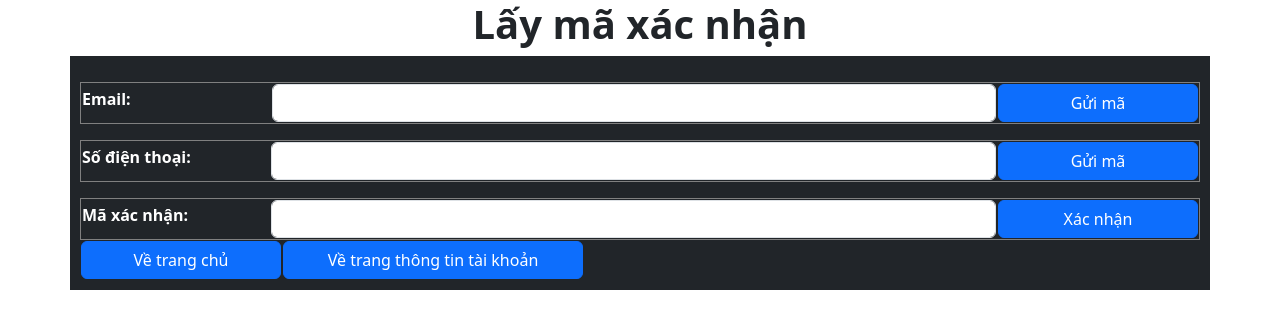
After one commit to VIE-SkyLord/WebappMocQuanStudent, a PHP site: page /getverificationcode.php in a window 1280 px wide. The commit adds this page. Shown: the top 329 px of the page. Run offline with PHP 8.4, Linux system fonts and the light colour scheme; the visitor is signed in with stand-in values (Sample User, id 1); some libraries are stand-ins or nearby versions.

Commit message:
Add files via upload

```diff
--- /dev/null
+++ b/getverificationcode.php
@@ -0,0 +1,115 @@
+<?php
+    session_start();
+    if(empty($_SESSION['username']))
+    {
+        header("location: login.php");
+    }
+    else
+    {
+        $id = $_SESSION['id'];
+        $displayname = $_SESSION['displayname'];
+        $username = $_SESSION['username'];
+        $email = $_SESSION['email'];
+        $phonenumber = $_SESSION['phonenumber'];
+    }
+?>
+
+<!DOCTYPE html>
+<html lang="en" xmlns="http://www.w3.org/1999/xhtml">
+<head>
+    <meta charset="utf-8" />
+    <title>Lấy mã xác nhận</title>
+
+    <!-- BOOTSTRAP5 CSS -->
+    <link href="https://cdn.jsdelivr.net/npm/bootstrap@5.3.1/dist/css/bootstrap.min.css" rel="stylesheet">
+
+    <!-- ICONS -->
+    <script src="https://kit.fontawesome.com/f443c421d0.js" crossorigin="anonymous"></script>
+
+    <!-- BOOTSTRAP5 JS -->
+    <script src="https://cdn.jsdelivr.net/npm/bootstrap@5.3.1/dist/js/bootstrap.bundle.min.js"></script>
+</head>
+<body>
+    <header style="text-align: center">
+        <h1><b>Lấy mã xác nhận</b></h1>
+    </header>
+
+    <content>
+        <div class="container bg-dark" style="padding: 10px">
+            <form method="post" onsubmit="return handleSubmit(this)">
+                <table style="color: white; width: 100%" border="1">
+                    <div class="mb-3 mt-3">
+                        <tr>
+                            <th style="width: 20%"><label for="email" class="form-label">Email:</label></th>
+                            <td style="width: 100%"><input type="text" class="form-control" style="width:100%" name="email" id="email"></td>
+                            <td class="float-end"><input type="submit" class="btn btn-primary" style="width:200px" name="sendemail" value="Gửi mã"></td>
+                        </tr>
+                    </div>
+                </table>
+            </form>
+            <form method="post" onsubmit="return handleSubmit(this)">
+                <table style="color: white; width: 100%" border="1">
+                    <div class="mb-3 mt-3">
+                        <tr>
+                            <th style="width: 20%"><label for="phonenumber" class="form-label">Số điện thoại:</label></th>
+                            <td style="width: 100%"><input type="text" class="form-control" style="width:100%" name="phonenumber" id="phonenumber"></td>
+                            <td class="float-end"><input type="submit" class="btn btn-primary" style="width:200px" name="sendphonenumber" value="Gửi mã"></td>
+                        </tr>
+                    </div>
+                </table>
+            </form>
+            <form method="post" onsubmit="return handleSubmit(this)">
+                <table style="color: white; width: 100%" border="1">
+                    <div class="mb-3 mt-3">
+                        <tr>
+                            <th style="width: 20%"><label for="verificationcode" class="form-label">Mã xác nhận:</label></th>
+                            <td style="width: 100%"><input type="text" class="form-control" style="width:100%" name="verificationcode" id="verificationcode"></td>
+                            <td class="float-end"><input type="submit" class="btn btn-primary" style="width:200px" name="sendverificationcode" value="Xác nhận"></td>
+                        </tr>
+                    </div>
+                </table>
+            </form>
+            <table>
+                <tr>
+                     <td><a href="index.php"><input type="button" class="btn btn-primary" style="width:200px" name="returnindex" value="Về trang chủ"></a></td>
+                     <td><a href="information.php"><input type="button" class="btn btn-primary" style="width:300px" name="returnindex" value="Về trang thông tin tài khoản"></a></td>
+                </tr>
+            </table>
+        </div>
+    </content>
+
+    <script>
+        function handleSubmit(form) {
+            var email = form.elements["email"].value;
+            var phonenumber = form.elements["phonenumber"].value;
+
+            // Kiểm tra và xử lý logic
+            if (email && !phonenumber) {
+                // Gửi mã qua email
+                console.log('Gửi mã qua email:', email);
+            } else if (!email && phonenumber) {
+                // Gửi mã qua số điện thoại
+                console.log('Gửi mã qua số điện thoại:', phonenumber);
+            } else if (email && phonenumber) {
+                // Hiển thị lựa chọn cho người dùng
+                var choice = confirm("Bạn muốn gửi mã qua email hay số điện thoại?");
+                if (choice) {
+                    // Gửi mã qua email
+                    console.log('Gửi mã qua email:', email);
+                } else {
+                    // Gửi mã qua số điện thoại
+                    console.log('Gửi mã qua số điện thoại:', phonenumber);
+                }
+            } else {
+                // Thông báo lỗi khi không có thông tin nào được nhập
+                alert("Vui lòng nhập email hoặc số điện thoại.");
+            }
+
+            // Gửi dữ liệu và xử lý tiếp theo nếu cần
+            // ...
+
+            return false; // Để ngăn form submit mặc định
+        }
+    </script>
+</body>
+</html>
```
Also changed, not shown: index.php (+6 -6 lines), information.php (+13 -2 lines), login.php (+9 -1 lines), menu.php (+20 -14 lines).
